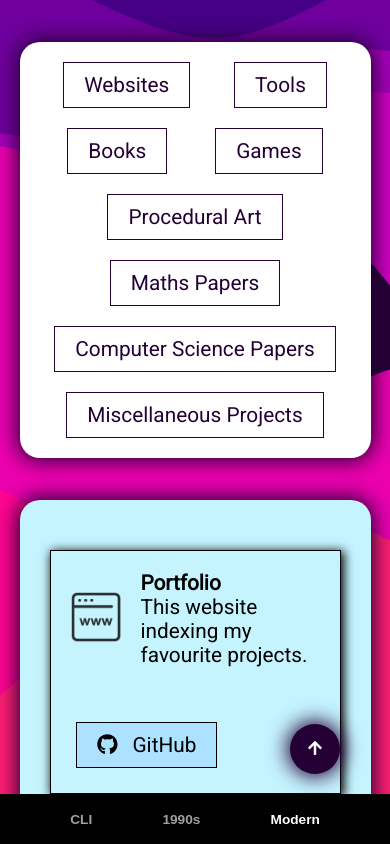
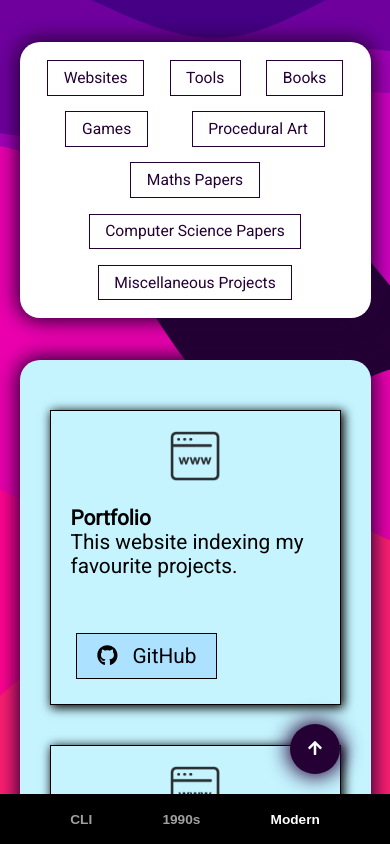
Before and after one commit to slippedandmissed/PortfolioPage, an Angular app: page /modern in a window 390 px wide. Built offline with nearby package versions, Linux system fonts and the light colour scheme.

Commit message:
Now usable on mobile

```diff
--- a/src/app/components/time-periods/modern/modern-content/modern-content.component.scss
+++ b/src/app/components/time-periods/modern/modern-content/modern-content.component.scss
@@ -7,6 +7,30 @@
     min-height: 200px;
     background-color: #c5f4ff;
 }
+
+@media screen and (max-width: 500px) {
+    .card {
+        .card-top {
+            flex-direction: column;
+        }
+        .icon img {
+            margin-bottom: 20px;
+        }
+    }
+
+    .screenshot img {
+        width: 100%!important;
+    }
+}
+
+@media screen and (min-width: 501px) {
+    .card {
+        .icon img {
+            margin-right: 20px;
+        }
+    }
+}
+
 
 .card {
     border: 1px solid black;
@@ -20,7 +44,6 @@
 
     .icon img {
         width: 50px;
-        margin-right: 20px;
     }
 
     .card-top {
--- a/src/app/components/time-periods/modern/modern.component.scss
+++ b/src/app/components/time-periods/modern/modern.component.scss
@@ -58,13 +58,15 @@ main {
     justify-content: space-evenly;
     flex-wrap: wrap;
 
+    font-size: min(1em, 4vw);
+
     a {
         border: 1px solid rgb(36, 0, 53);
         color: rgb(36, 0, 53);
         background-color: white;
         text-decoration: none;
-        padding: 10px 20px;
-        margin: 10px;
+        padding: 0.5em 1em;
+        margin: 0.5em;
         text-align: center;
         transition: all 0.2s ease;
 
```
